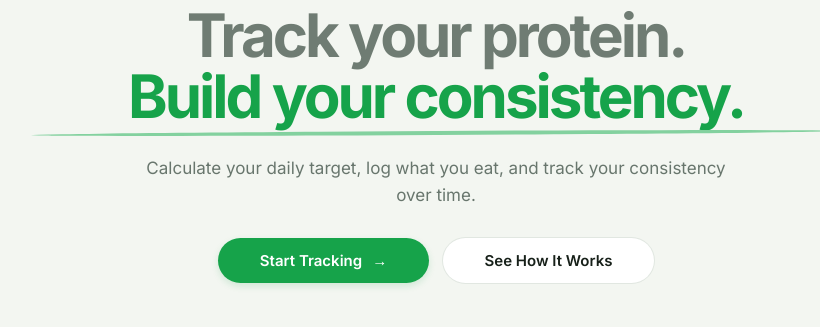
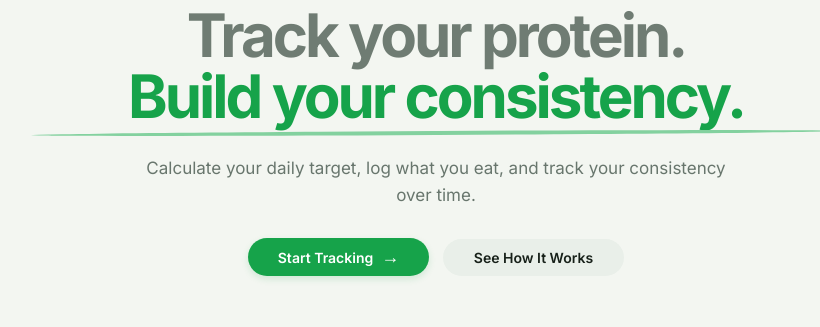
Before and after one commit to ShubhamMali-tech/Protein-Tracker, a Flask app: page / in a window 1280 px wide. Shown: the part 238-565 px from the top of the page, without its empty margins (204-1024 px from the left). Run offline with Flask 3, Linux system fonts and the light colour scheme.

Commit message:
furnished buttons

```diff
--- a/static/css/style.css
+++ b/static/css/style.css
@@ -162,12 +162,12 @@ body {
     display: inline-flex;
     align-items: center;
     justify-content: center;
-    gap: 10px;
-    min-width: 165px;
-    padding: 13px 23px;
-    border-radius: 40px;
+    gap: 8px;
+    min-width: 145px;
+    padding: 10px 18px;
+    border-radius: 30px;
     text-decoration: none;
-    font-size: 15px;
+    font-size: 14px;
     font-weight: 600;
     border: none;
     outline: none;
@@ -192,8 +192,12 @@ body {
 }
 
 .hero-button.secondary {
-    background: white;
+    background: #e9efe9;
     color: #172019;
     border: none;
-    box-shadow: 0 0 0 1px #e1e7e1;
+    box-shadow: none;
 }
+.hero-button.primary span {
+    font-size: 18px;
+    line-height: 1;
+}
```
